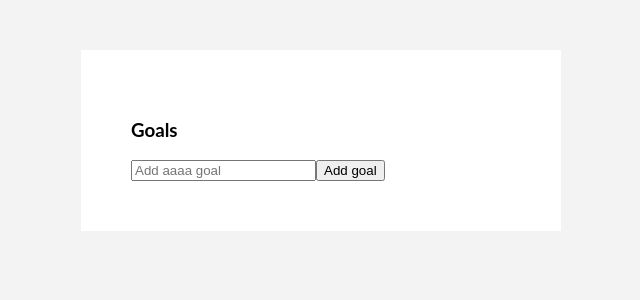
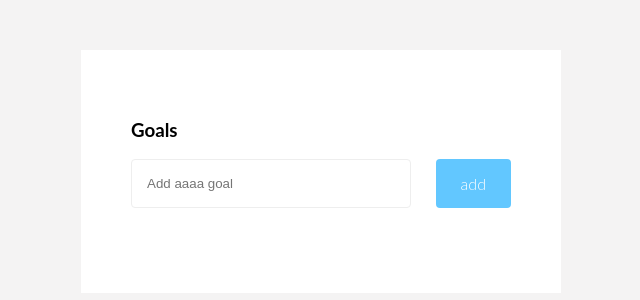
Before and after one commit to IulianStave/goals, a React (Create React App) app: page / in a window 1280 px wide. Shown: the top 300 px of the page, without its empty margins (319-959 px from the left). Built offline with nearby package versions, Linux system fonts and the light colour scheme; the HTML template or start-up script is replaced by a standard one.

Commit message:
Update style

```diff
--- a/src/components/InputForm.js
+++ b/src/components/InputForm.js
@@ -1,10 +1,11 @@
 import React from "react";
+import '../styles/App.css';
 
 const InputForm = props => {
   return (
-    <form onSubmit={props.newItemSubmitHandler} className="goalsInput">
+    <form onSubmit={props.newItemSubmitHandler}
+      className="goalsInput">
       <input
-        className="input"
         type="text"
         value={props.pendingItem}
         placeholder="Add aaaa goal"
@@ -12,7 +13,7 @@ const InputForm = props => {
       />
       <button
         type="submit" name="submit" value="submit">
-        Add goal
+        add
           </button>
     </form>
   )
--- a/src/index.css
+++ b/src/index.css
@@ -1,13 +1,5 @@
 body {
-  margin: 0;
-  font-family: -apple-system, BlinkMacSystemFont, 'Segoe UI', 'Roboto', 'Oxygen',
-    'Ubuntu', 'Cantarell', 'Fira Sans', 'Droid Sans', 'Helvetica Neue',
-    sans-serif;
-  -webkit-font-smoothing: antialiased;
-  -moz-osx-font-smoothing: grayscale;
-}
-
-code {
-  font-family: source-code-pro, Menlo, Monaco, Consolas, 'Courier New',
-    monospace;
-}
+    margin: 0;
+    padding: 0;
+    font-family: sans-serif;
+  }
--- a/src/styles/App.css
+++ b/src/styles/App.css
@@ -21,3 +21,68 @@ body {
     flex-direction: column;
     padding: 50px;
   }
+
+  .title {
+    align-self: flex-start;
+    font-size: 3rem;
+    font-weight: 300;
+    color: #333;
+    margin-bottom: 30px;
+  }
+
+  .goalsInput {
+    width: 100%;
+    display: flex;
+    justify-content: space-between;
+    margin-bottom: 35px;
+  }
+
+  input {
+    width: 75%;
+    margin-right: 25px;
+    padding: 15px 0 15px 15px;
+    border-radius: 4px;
+    border: 1px solid rgb(238, 238, 238);
+  }
+
+  button {
+    background: #62c7ff;
+    border: none;
+    font-size: 1rem;
+    font-weight: 300;
+    font-family: "Lato", sans-serif;
+    padding: 15px 25px;
+    border-radius: 4px;
+    color: #fff;
+  }
+
+  ul {
+    list-style: none;
+    margin-bottom: 50px;
+  }
+
+  li {
+    font-weight: 300;
+    padding: 20px 0 20px 0;
+    border-top: 1px solid #eee;
+    display: flex;
+    justify-content: space-between;
+  }
+
+  .logo-container {
+    margin-bottom: 25px;
+  }
+
+  img {
+    height: 25px;
+  }
+
+  button.action {
+    color: #333;
+    background: none;
+    padding: 0;
+  }
+
+  button.action:focus {
+    outline: none;
+  }
```
Lines whose indentation alone changed are shown as unchanged.
